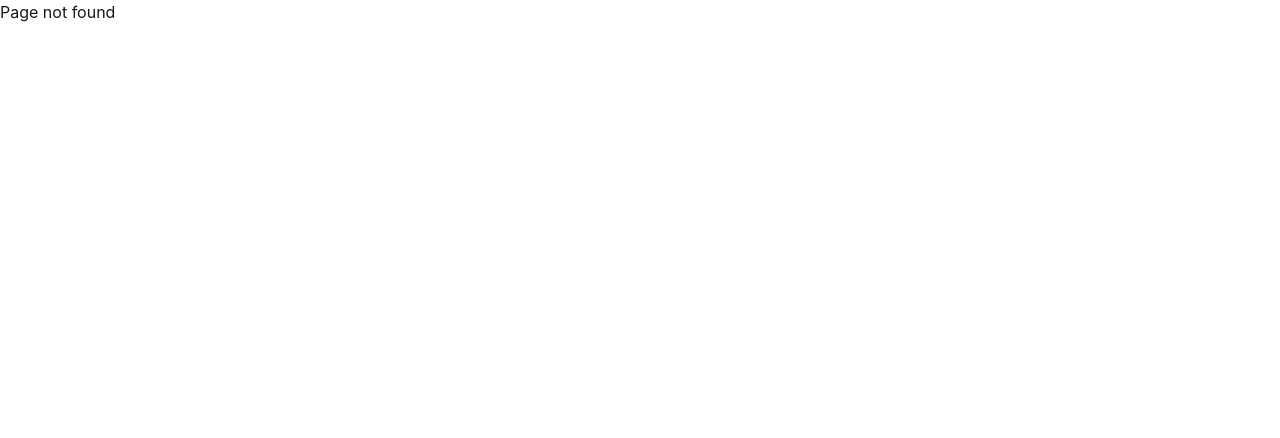
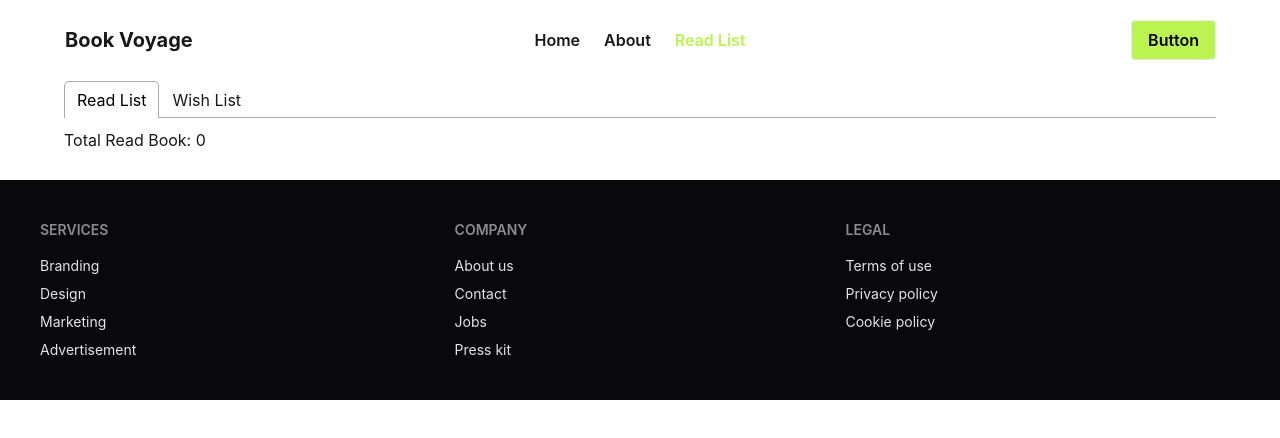
Before and after one commit to asm-saim/book-voyage, a React (Vite) app: page /readList in a window 1280 px wide. Before the commit this address had no page. Shown: the top 438 px of the page. Built offline with nearby package versions, Linux system fonts and the light colour scheme.

Commit message:
readList functionality implemented

```diff
--- a/package.json
+++ b/package.json
@@ -15,6 +15,7 @@
     "react-dom": "^19.2.7",
     "react-icons": "^5.7.0",
     "react-router": "^8.2.0",
+    "react-tabs": "^6.1.1",
     "tailwindcss": "^4.3.2"
   },
   "devDependencies": {
--- a/src/Routes/Routes.jsx
+++ b/src/Routes/Routes.jsx
@@ -5,6 +5,7 @@ import Errorpage from '../pages/ErrorPage/Errorpage';
 import Home from '../pages/Home/Home';
 import About from '../pages/About/About';
 import BookDetails from '../pages/BookDetails/BookDetails';
+import ReadList from '../pages/ReadList/ReadList';
 
 export const router = createBrowserRouter([
     {
@@ -23,6 +24,11 @@ export const router = createBrowserRouter([
                 Component: About
             },
             {
+                path: "/readList",
+                loader: () => fetch("booksData.json"),
+                Component: ReadList
+            },
+            {
                 path: "/book-details/:id",  //dynamic route implemented
                 loader: () => fetch("booksData.json"),
                 Component: BookDetails
--- a/src/components/Header/Navbar.jsx
+++ b/src/components/Header/Navbar.jsx
@@ -5,6 +5,7 @@ const Navbar = () => {
     const list = <>
         <NavLink to="/" className={({ isActive }) => isActive ? "text-lime-300" : ""}><li className='m-3 font-semibold text-base'>Home</li></NavLink>
         <NavLink to="/about" className={({ isActive }) => isActive ? "text-lime-300" : ""}><li className='m-3 font-semibold text-base'>About</li></NavLink>
+        <NavLink to="/readList" className={({ isActive }) => isActive ? "text-lime-300" : ""}><li className='m-3 font-semibold text-base'>Read List</li></NavLink>
     </>
     return (
         <div className='w-full mx-auto'>
--- /dev/null
+++ b/src/pages/ReadList/ReadList.jsx
@@ -0,0 +1,46 @@
+import React, { useEffect, useState } from 'react';
+import { useLoaderData } from 'react-router';
+import { Tab, Tabs, TabList, TabPanel } from 'react-tabs';
+import 'react-tabs/style/react-tabs.css';
+import { getStoredBook } from '../../utility/utility';
+import Book from '../Book/Book';
+
+const ReadList = () => {
+
+    const [readList, setReadList] = useState([])
+
+    const data = useLoaderData();
+
+    useEffect(() => {
+        const storedData = getStoredBook();
+        const convertedStoredData = storedData.map(id => parseInt(id))
+        const readListData = data.filter(book => convertedStoredData.includes(book.bookId));
+        setReadList(readListData)
+    }, [])
+
+    return (
+        <div>
+            <Tabs>
+                <TabList>
+                    <Tab>Read List</Tab>
+                    <Tab>Wish List</Tab>
+                </TabList>
+
+                <TabPanel>
+                    <h2>Total Read Book: {readList.length} </h2>
+                    <div className="grid gap-6 mb-7">
+                        {
+                            readList.map(bookList =>
+                                <Book key={bookList.bookId} bookData={bookList}></Book>)
+                        }
+                    </div>
+                </TabPanel>
+                <TabPanel>
+                    <h2>Any wish list content 2</h2>
+                </TabPanel>
+            </Tabs>
+        </div>
+    );
+};
+
+export default ReadList;
--- a/src/utility/utility.js
+++ b/src/utility/utility.js
@@ -26,4 +26,4 @@ const addToStoredDB = (id) => {
     }
 
 }
-export { addToStoredDB }
+export { addToStoredDB, getStoredBook }
```
Also changed, not shown: 1 other file (tests, documents, lock files or other folders).
